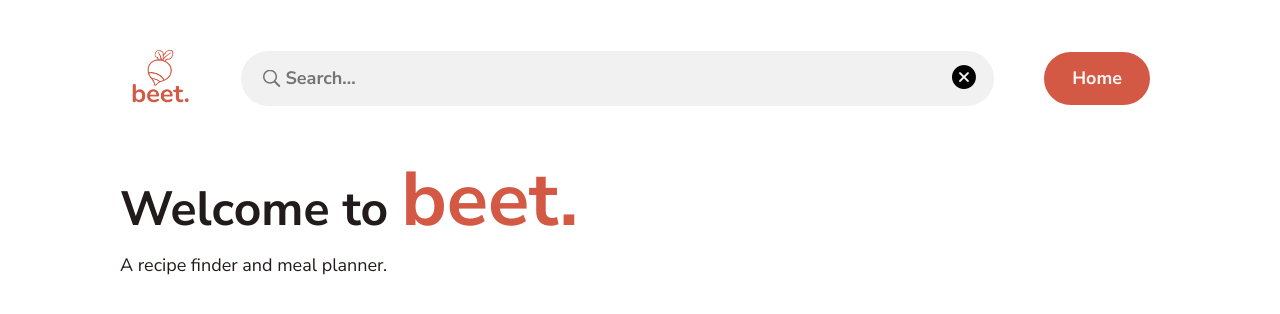
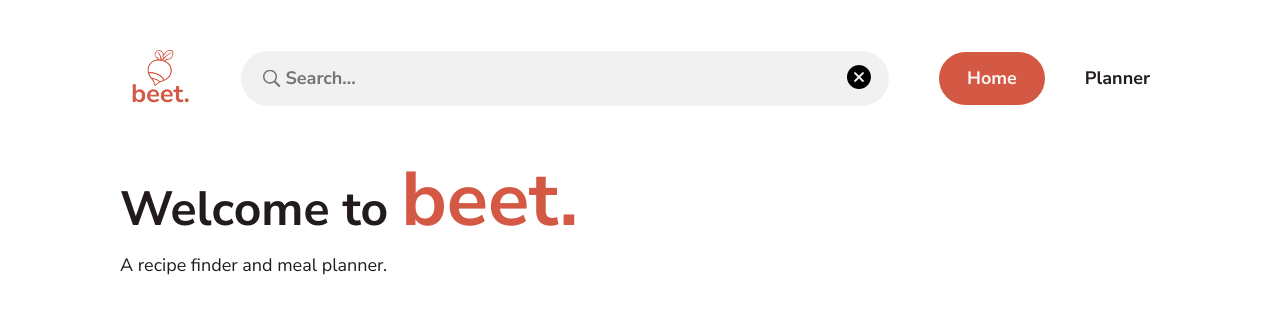
Before and after one commit to FemputerTech/MealPlanner, a Flask app: page / in a window 1280 px wide. Shown: the top 314 px of the page. Run offline with Flask 3, Linux system fonts and the light colour scheme.

Commit message:
added another link to the navbar for the meal planner view

```diff
--- a/templates/base.html
+++ b/templates/base.html
@@ -25,6 +25,7 @@
       </form>
       <div class="navbar-nav">
         <a class="nav-link" id="home" href="/">Home</a>
+        <a class="nav-link" id="home" href="/meal-planner">Planner</a>
       </div>
     </nav>
     <div class="section">{% block content %}{% endblock %}</div>
```
